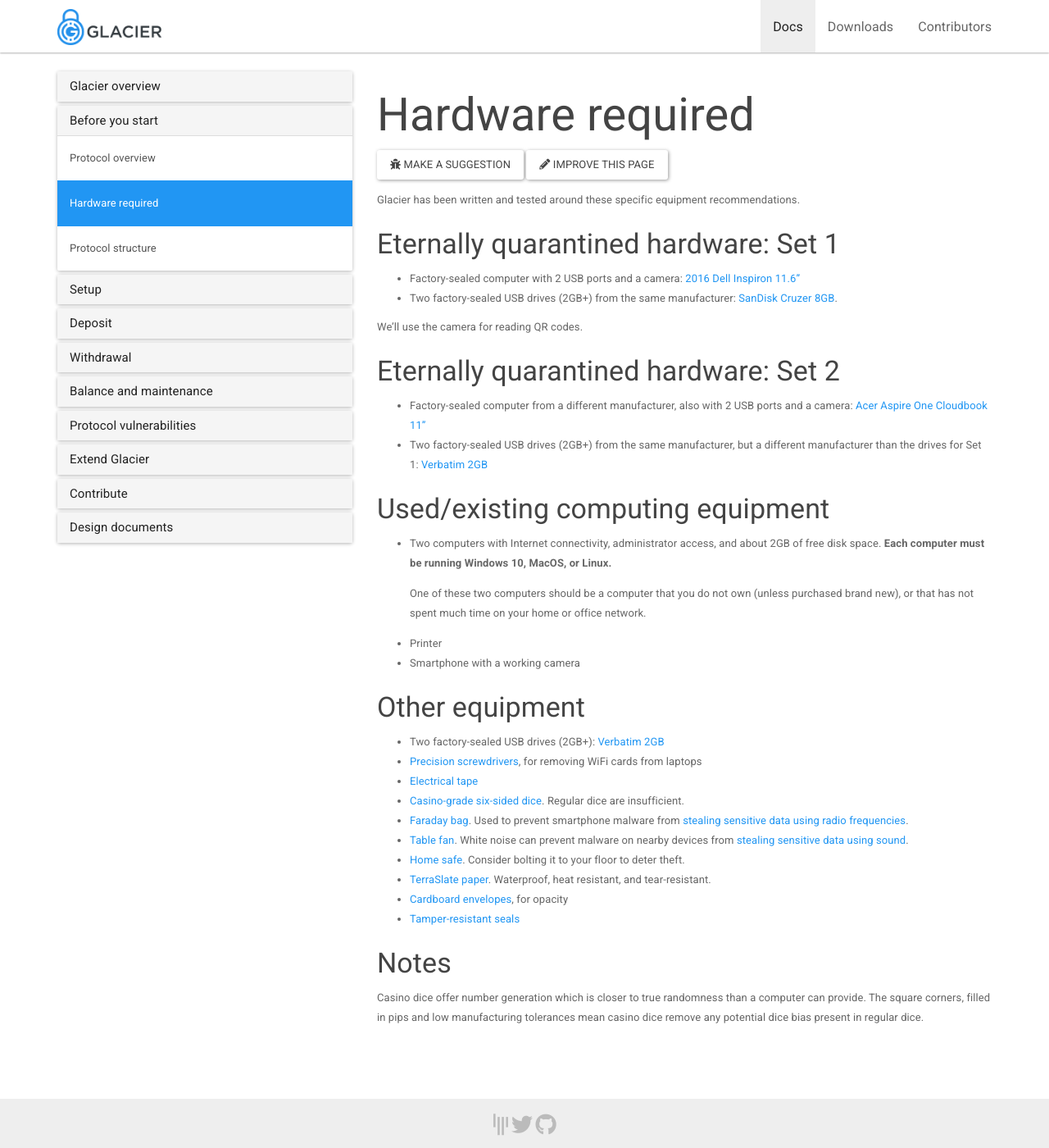
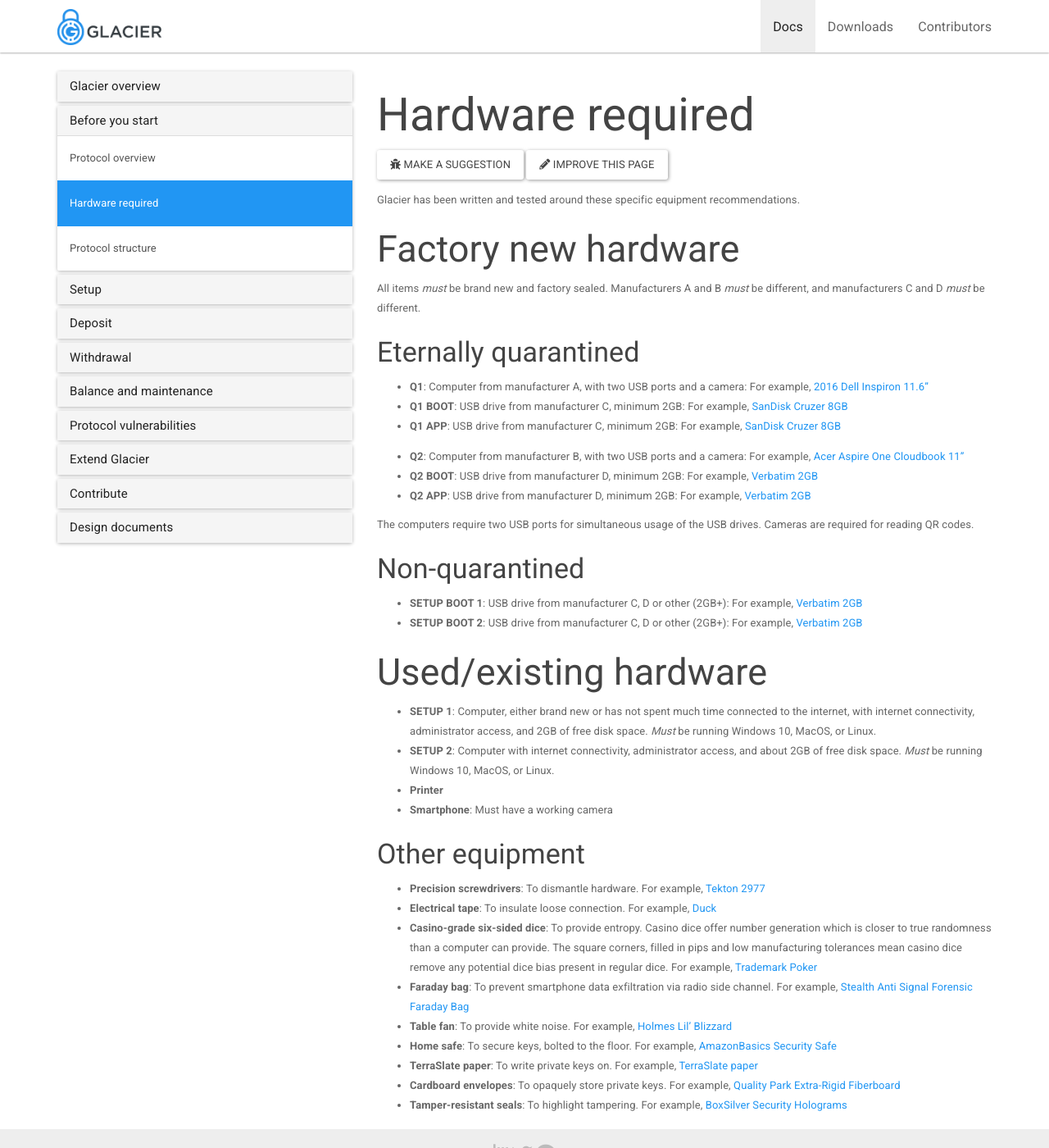
Before and after one commit to GlacierProtocol/glacierprotocol.github.io, a Jekyll site: the page built from _docs/before-you-start/hardware.md, in a window 1280 px wide and 1400 px high. Shown: the whole window at 82% size. Built offline with Jekyll 4.4.1, drawn with Linux system fonts in a browser that asks for light colours; nearby versions of some CDN libraries.

Commit message:
Restructure to make new purchases more evident, reword, tagnames added
Manufacturer requirements made clearer, links made consistent

```diff
--- a/_docs/before-you-start/hardware.md
+++ b/_docs/before-you-start/hardware.md
@@ -6,61 +6,51 @@
 
 Glacier has been written and tested around these specific equipment recommendations.
 
-### Eternally quarantined hardware: Set 1
+## Factory new hardware
 
-* Factory-sealed computer with 2 USB ports and a camera:
+All items *must* be brand new and factory sealed. Manufacturers A and B *must* be
+different, and manufacturers C and D *must* be different.
+
+### Eternally quarantined
+
+* **Q1**: Computer from manufacturer A, with two USB ports and a camera: For example,
 [2016 Dell Inspiron 11.6"](http://a.co/1E6HEQA)
-* Two factory-sealed USB drives (2GB+) from the same manufacturer:
-[SanDisk Cruzer 8GB](http://a.co/1Us66ze).
+* **Q1 BOOT**: USB drive from manufacturer C, minimum 2GB: For example, [SanDisk Cruzer 8GB](http://a.co/1Us66ze)
+* **Q1 APP**: USB drive from manufacturer C, minimum 2GB: For example, [SanDisk Cruzer 8GB](http://a.co/1Us66ze)
 
-We'll use the camera for reading QR codes.
+* **Q2**: Computer from manufacturer B, with two USB ports and a camera: For example,
+[Acer Aspire One Cloudbook 11"](http://a.co/1ZMSB3Y)
+* **Q2 BOOT**: USB drive from manufacturer D, minimum 2GB: For example, [Verbatim 2GB](http://a.co/jdzEf8O)
+* **Q2 APP**: USB drive from manufacturer D, minimum 2GB: For example, [Verbatim 2GB](http://a.co/jdzEf8O)
 
-### Eternally quarantined hardware: Set 2
+The computers require two USB ports for simultaneous usage of the USB drives. Cameras are
+required for reading QR codes.
 
-* Factory-sealed computer from a different manufacturer, also with 2 USB ports
-and a camera:
-[Acer Aspire One Cloudbook 11"](http://a.co/1ZMSB3Y)
-* Two factory-sealed USB drives (2GB+) from the same manufacturer, but a different
-manufacturer than the drives for Set 1:
-[Verbatim 2GB](http://a.co/jdzEf8O)
+### Non-quarantined
 
+* **SETUP BOOT 1**: USB drive from manufacturer C, D or other (2GB+): For example, [Verbatim 2GB](http://a.co/jieluaE)
+* **SETUP BOOT 2**: USB drive from manufacturer C, D or other (2GB+): For example, [Verbatim 2GB](http://a.co/jieluaE)
 
-### Used/existing computing equipment
+## Used/existing hardware
 
-* Two computers with Internet connectivity, administrator access, and about
-2GB of free disk space.  **Each computer must be running Windows 10, MacOS, or
-Linux.**
-
-  One of these two computers should be a computer that you do not own (unless
-  purchased brand new), or that has not spent much time on your home or office network.
-* Printer
-* Smartphone with a working camera
-
+* **SETUP 1**: Computer, either brand new or has not spent much time connected to the internet,
+with internet connectivity, administrator access, and 2GB of free disk space. *Must*
+be running Windows 10, MacOS, or Linux.
+* **SETUP 2**: Computer with internet connectivity, administrator access, and about
+2GB of free disk space. *Must* be running Windows 10, MacOS, or Linux.
+* **Printer**
+* **Smartphone**: Must have a working camera
 
 ### Other equipment
 
-* Two factory-sealed USB drives (2GB+):
-[Verbatim 2GB](http://a.co/jieluaE)
-* [Precision screwdrivers](http://a.co/bbvj16a),
-for removing WiFi cards from laptops
-* [Electrical tape](http://a.co/gZZiEdA)
-* [Casino-grade six-sided dice](http://a.co/ghbdiak).
-Regular dice are insufficient.
-* [Faraday bag](http://a.co/3wiNPLT).
-Used to prevent smartphone malware from
-[stealing sensitive data using radio frequencies](https://www.usenix.org/legacy/event/sec09/tech/full_papers/vuagnoux.pdf).
-* [Table fan](http://a.co/98PrpMs).
-White noise can prevent malware on nearby devices from
-[stealing sensitive data using sound](https://www.wired.com/2016/06/clever-attack-uses-sound-computers-fan-steal-data/).
-* [Home safe](http://a.co/6sRoaPv).
-Consider bolting it to your floor to deter theft.
-* [TerraSlate paper](http://a.co/7pk5fJN).
-Waterproof, heat resistant, and tear-resistant.
-* [Cardboard envelopes](http://a.co/7jUPLMR), for opacity
-* [Tamper-resistant seals](http://a.co/96KlsAl)
-
-### Notes
-
-Casino dice offer number generation which is closer to true randomness than a computer can provide.
+* **Precision screwdrivers**: To dismantle hardware. For example, [Tekton 2977](http://a.co/bbvj16a)
+* **Electrical tape**: To insulate loose connection. For example, [Duck](http://a.co/gZZiEdA)
+* **Casino-grade six-sided dice**: To provide entropy. Casino dice offer number generation which is closer to true randomness than a computer can provide.
 The square corners, filled in pips and low manufacturing tolerances mean casino dice remove
-any potential dice bias present in regular dice.
+any potential dice bias present in regular dice. For example, [Trademark Poker](http://a.co/ghbdiak)
+* **Faraday bag**: To prevent smartphone data exfiltration via radio side channel. For example, [Stealth Anti Signal Forensic Faraday Bag](http://a.co/3wiNPLT)
+* **Table fan**: To provide white noise. For example, [Holmes Lil' Blizzard](http://a.co/98PrpMs)
+* **Home safe**: To secure keys, bolted to the floor. For example, [AmazonBasics Security Safe](http://a.co/6sRoaPv)
+* **TerraSlate paper**: To write private keys on. For example, [TerraSlate paper](http://a.co/7pk5fJN)
+* **Cardboard envelopes**: To opaquely store private keys. For example, [Quality Park Extra-Rigid Fiberboard](http://a.co/7jUPLMR)
+* **Tamper-resistant seals**: To highlight tampering. For example, [BoxSilver Security Holograms](http://a.co/96KlsAl)
```
